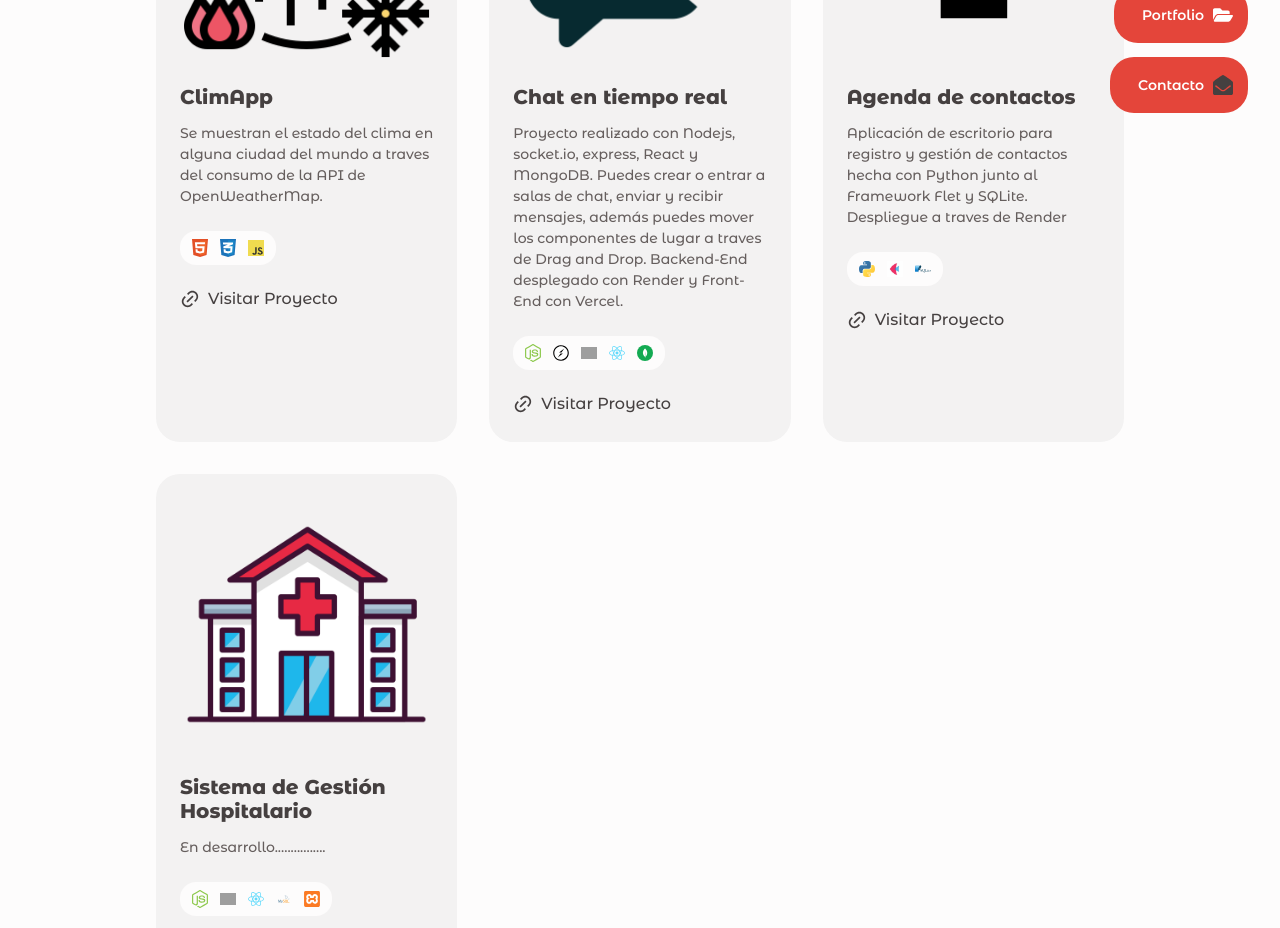
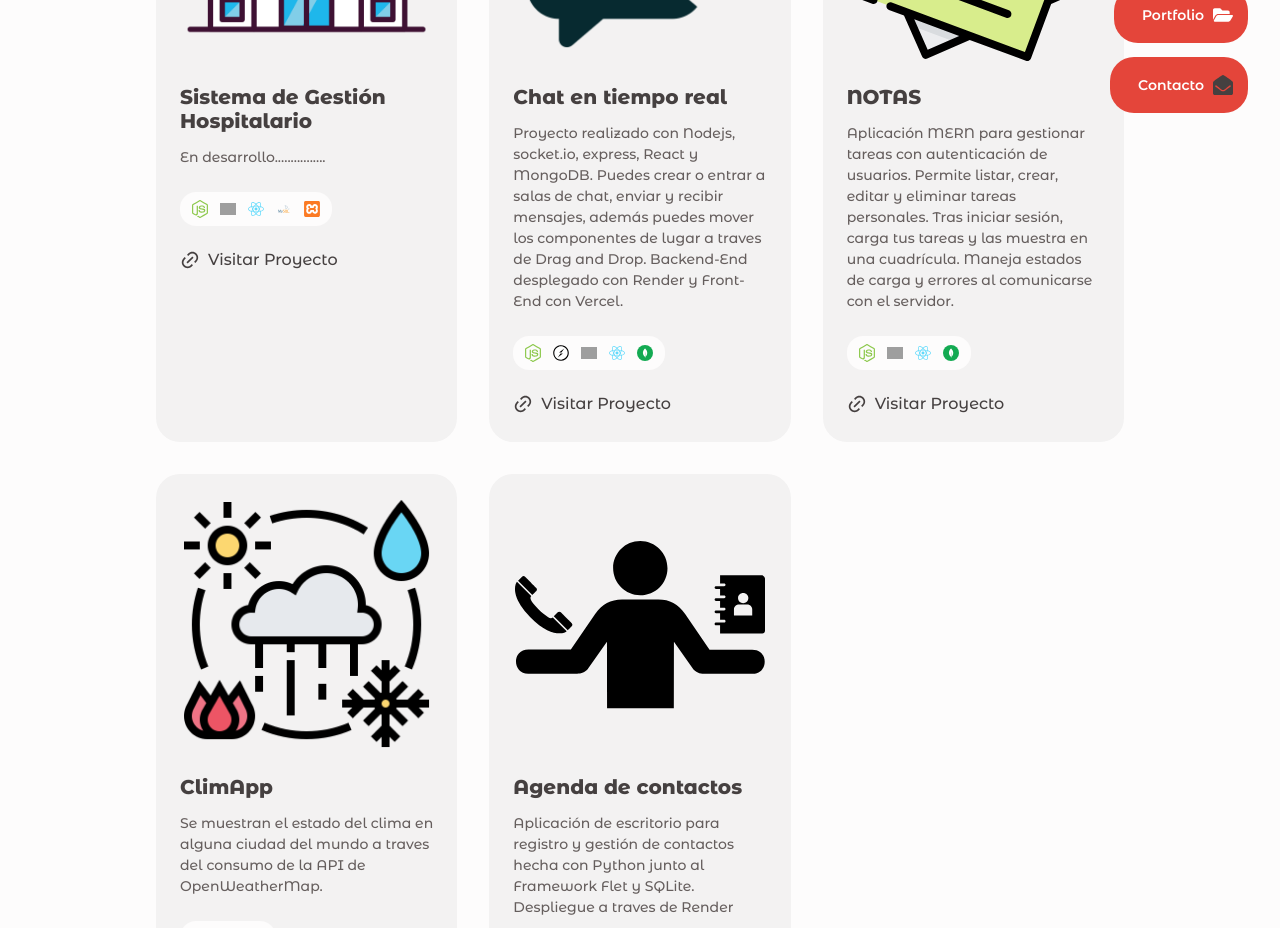
Before and after one commit to wizzard95/portfolio-website-damian1, a React (Vite) app: page /portfolio in a window 1280 px wide. Shown: the part 420-1348 px from the top of the page. Built offline with nearby package versions, Linux system fonts and the light colour scheme; grey boxes are pictures that could not be loaded.

Commit message:
enlace a la app de notas

```diff
--- a/src/Data.jsx
+++ b/src/Data.jsx
@@ -33,7 +33,8 @@ import projectImg1 from './assets/clima1.png';
 import projectImg2 from './assets/chat2.jpg';
 import projectImg3 from './assets/agenda.svg';
 import projectImg4 from './assets/hospital.png';
-import projectImg5 from './assets/project-5.jpg';
+/* import projectImg5 from './assets/project-5.jpg'; */
+import projectImg6 from './assets/notes.svg';
 
 
 
@@ -381,20 +382,18 @@ navegadores.<li/>
 ];
 
 export const portfolio = [
-  {
-    id: 1,
-    img: projectImg1,
-    title: 'ClimApp',
-    /* title: 'Coffee Website', */
+   {
+    id: 5,
+    img: projectImg4,
+    title: 'Sistema de Gestión Hospitalario',
+    /* title: 'Barbershop Website', */
     description:
-      `Se muestran el estado del clima en alguna ciudad del mundo
-       a traves del consumo de la API de OpenWeatherMap.`,
-    skills: [SkillsImg1, SkillsImg2, SkillsImg3],
-    link: 'https://wizzard95.github.io/app-clima/',
+      'En desarrollo................',
+    skills: [SkillsImg11, SkillsImg22, skillsImg4, SkillsImg17, SkillsImg21 ],
+    link: '',
   },
-
-  {
-    id: 2,
+    {
+    id: 3,
     img: projectImg2,
     title: 'Chat en tiempo real',
     /* title: 'Food Product Design', */
@@ -406,9 +405,35 @@ export const portfolio = [
     skills: [SkillsImg11, SkillsImg12, SkillsImg22, skillsImg4, SkillsImg29 ],
     link: 'https://realtime-chat-app-omega-tan.vercel.app/',
   },
+  {
+    id: 1,
+    img: projectImg6,
+    title: 'NOTAS',
+    description:
+      `Aplicación MERN para gestionar tareas con autenticación de usuarios.
+Permite listar, crear, editar y eliminar tareas personales.
+Tras iniciar sesión, carga tus tareas y las muestra en una cuadrícula.
+Maneja estados de carga y errores al comunicarse con el servidor.`,
+    skills: [SkillsImg11, SkillsImg22, skillsImg4, SkillsImg29 ],
+    link: 'https://mern-crud-auth-frontend.vercel.app/',
+  },
+  {
+    id: 2,
+    img: projectImg1,
+    title: 'ClimApp',
+    /* title: 'Coffee Website', */
+    description:
+      `Se muestran el estado del clima en alguna ciudad del mundo
+       a traves del consumo de la API de OpenWeatherMap.`,
+    skills: [SkillsImg1, SkillsImg2, SkillsImg3],
+    link: 'https://wizzard95.github.io/app-clima/',
+  },
+
+
+
 
   {
-    id: 3,
+    id: 4,
     img: projectImg3,
     title: 'Agenda de contactos',
     /* title: 'Restaurant Landing Page', */
@@ -419,16 +444,7 @@ export const portfolio = [
     link: 'https://crudpythonflet-1.onrender.com/',
   },
 
-  {
-    id: 4,
-    img: projectImg4,
-    title: 'Sistema de Gestión Hospitalario',
-    /* title: 'Barbershop Website', */
-    description:
-      'En desarrollo................',
-    skills: [SkillsImg11, SkillsImg22, skillsImg4, SkillsImg17, SkillsImg21 ],
-    link: '',
-  },
+
 
 /*   {
     id: 5,
```
Also changed, not shown: src/pages/home/Home.jsx (+1 -7 lines), src/assets/notes.svg (added).
